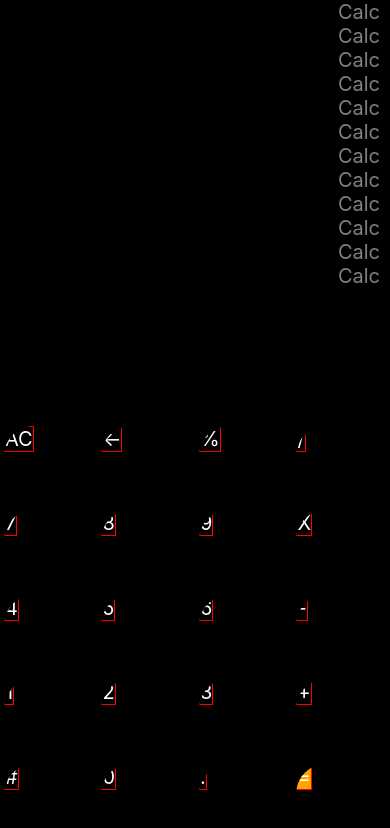
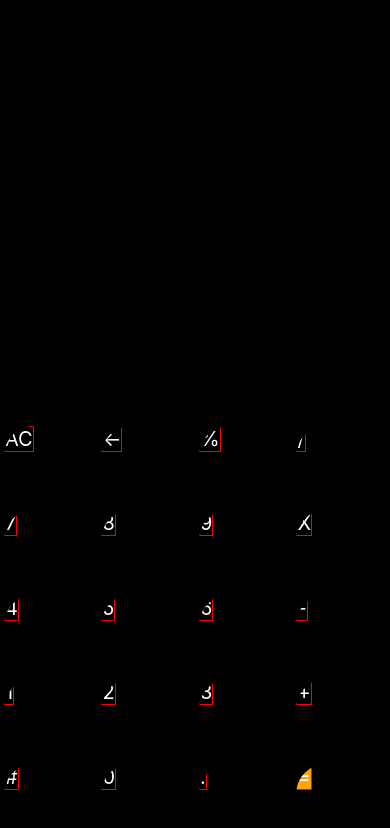
Before and after one commit to Kaushik1766/Calculator, a React Native app: screen / in a window 390 px wide. Shown: the top 828 px of the page. Built offline with nearby package versions, Linux system fonts and the light colour scheme.

Commit message:
almost complete

```diff
--- a/components/BasicButton.jsx
+++ b/components/BasicButton.jsx
@@ -1,17 +1,16 @@
 import { StyleSheet, Text, TouchableHighlight, TouchableNativeFeedback, TouchableOpacity, View } from 'react-native'
 import React from 'react'
 import { useDispatch, useSelector } from 'react-redux'
-import { inputValue, resetValue } from './features/inputSlice'
+import { addHistory } from './features/historyArray'
 import { add, backspace, clear, push } from './features/inputQueue'
 
 export default function BasicButton(props) {
     const dispatch = useDispatch()
-    const expression = useSelector(state => state.input.value)
+    // const expression = useSelector(state => state.input.value)
     const inpQ = useSelector(state => state.inputQueue.value)
 
     function handlePress() {
         if (props.name == 'AC') { //for AC
-            dispatch(resetValue())
             dispatch(clear())
         }
         else if (props.name == '<-') { //for backspace <-
@@ -21,6 +20,8 @@ export default function BasicButton(props) {
             let output = 0
             let inputs = inpQ.split(',')
             let op1 = parseFloat(inputs[0])
+            let expression = inputs.join('') + '\n='
+            // console.log(expression);
             for (let i = 0; i < inputs.length - 2; i += 2) {
                 let operator = inputs[i + 1]
                 let op2 = parseFloat(inputs[i + 2])
@@ -40,13 +41,14 @@ export default function BasicButton(props) {
                     case '%':
                         output = op1 % op2
                         break
-
-
                 }
                 op1 = output
             }
             dispatch(clear())
             dispatch(add(output))
+            expression += output
+            console.log(expression);
+            dispatch(addHistory(expression))
 
         }
         else if (props.name == '#') {
--- a/components/Calc.jsx
+++ b/components/Calc.jsx
@@ -1,14 +1,21 @@
-import { Text, StyleSheet, View } from 'react-native'
+import { Text, StyleSheet, View, TouchableHighlight } from 'react-native'
 import React, { Component } from 'react'
+import { clear, add } from './features/inputQueue'
+import { useDispatch } from 'react-redux'
 
-export default class Calc extends Component {
-    render() {
-        return (
+export default function Calc({ content }) {
+    const dispatch = useDispatch()
+    return (
+        <TouchableHighlight onPress={() => {
+            console.log('hi')
+            dispatch(clear())
+            dispatch(add(content.split('=')[0]))
+        }} underlayColor={'grey'}>
             <View style={{ flex: 1 }}>
-                <Text style={styles.calc} >Calc</Text>
+                <Text style={styles.calc} >{content}</Text>
             </View>
-        )
-    }
+        </TouchableHighlight>
+    )
 }
 
 const styles = StyleSheet.create({
--- a/components/HistoryBox.jsx
+++ b/components/HistoryBox.jsx
@@ -1,8 +1,11 @@
 import { Text, StyleSheet, View, ScrollView } from 'react-native'
 import React, { Component } from 'react'
 import Calc from './Calc'
+import { UseDispatch, useDispatch, useSelector } from 'react-redux'
 
 export default function HistoryBox() {
+    const history = useSelector(state => state.historyArray.value)
+    console.log(history);
     return (
         <View style={{
             flex: 6,
@@ -10,18 +13,11 @@ export default function HistoryBox() {
             paddingRight: 10
         }}>
             <ScrollView style={{ flex: 1 }}>
-                <Calc />
-                <Calc />
-                <Calc></Calc>
-                <Calc></Calc>
-                <Calc></Calc>
-                <Calc></Calc>
-                <Calc></Calc>
-                <Calc></Calc>
-                <Calc></Calc>
-                <Calc></Calc>
-                <Calc></Calc>
-                <Calc></Calc>
+                {
+                    history.map((val, idx) => {
+                        return (<Calc content={val} />)
+                    })
+                }
             </ScrollView>
         </View>
     )
--- /dev/null
+++ b/components/features/historyArray.js
@@ -0,0 +1,27 @@
+import { createSlice } from "@reduxjs/toolkit";
+
+export const historyArray = createSlice({
+    name: 'historyArray',
+    initialState: {
+        value: [],
+    },
+    reducers: {
+        addHistory: (state, action) => {
+            // console.log(action.payload);
+            // state.value.push(action.pay)
+            if (state.value.length > 10) {
+                state.value = state.value.slice(1)
+                state.value.push(action.payload)
+            }
+            else {
+                state.value.push(action.payload)
+            }
+        },
+        resetValue: (state) => {
+            state.value = ''
+        },
+    }
+})
+
+export const { addHistory, resetValue } = historyArray.actions
+export default historyArray.reducer
--- a/components/features/inputSlice.js
+++ /dev/null
@@ -1,19 +0,0 @@
-import { createSlice } from "@reduxjs/toolkit";
-
-export const inputSlice = createSlice({
-    name: 'input',
-    initialState: {
-        value: '',
-    },
-    reducers: {
-        inputValue: (state, action) => {
-            state.value += action.payload
-        },
-        resetValue: (state) => {
-            state.value = ''
-        },
-    }
-})
-
-export const { inputValue, resetValue } = inputSlice.actions
-export default inputSlice.reducer
--- a/components/store.js
+++ b/components/store.js
@@ -1,9 +1,9 @@
 import { configureStore } from "@reduxjs/toolkit";
-import inputReducer from './features/inputSlice'
+import historyArray from './features/historyArray'
 import inputQueue from "./features/inputQueue";
 export default configureStore({
     reducer: {
-        input: inputReducer,
+        historyArray: historyArray,
         inputQueue: inputQueue,
     },
 })
```
Also changed, not shown: 3 other files (tests, documents, lock files or other folders).
